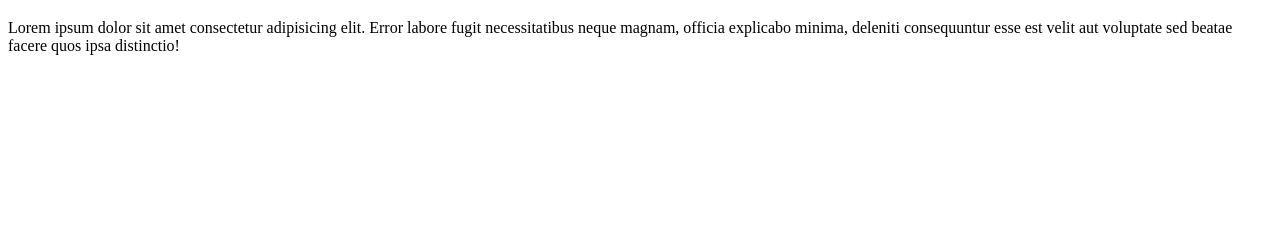
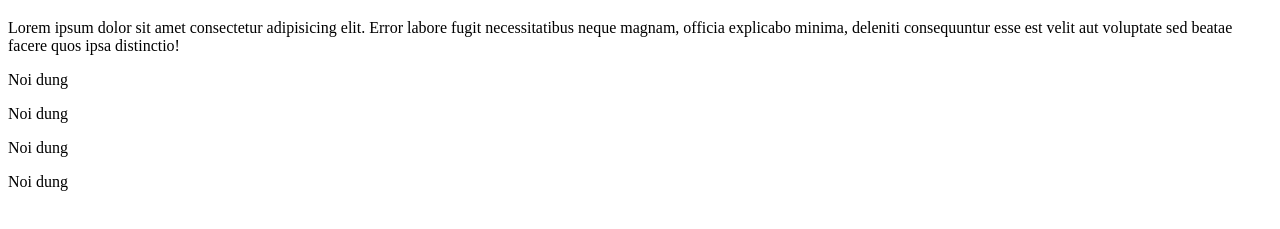
Before and after one commit to Bao910/project-mini-1.2-front-end, a plain HTML site: page contact.html in a window 1280 px wide. Shown: the part 61-290 px from the top of the page. Drawn offline with Linux system fonts and the light colour scheme.

Commit message:
Update page contact_1

```diff
--- a/contact.html
+++ b/contact.html
@@ -8,5 +8,9 @@
 <body>
     <h1>Đây là trang liên hệ 1</h1>
     <p>Lorem ipsum dolor sit amet consectetur adipisicing elit. Error labore fugit necessitatibus neque magnam, officia explicabo minima, deleniti consequuntur esse est velit aut voluptate sed beatae facere quos ipsa distinctio!</p>
+    <p>Noi dung</p>
+    <p>Noi dung</p>
+    <p>Noi dung</p>
+    <p>Noi dung</p>
 </body>
 </html>
```
